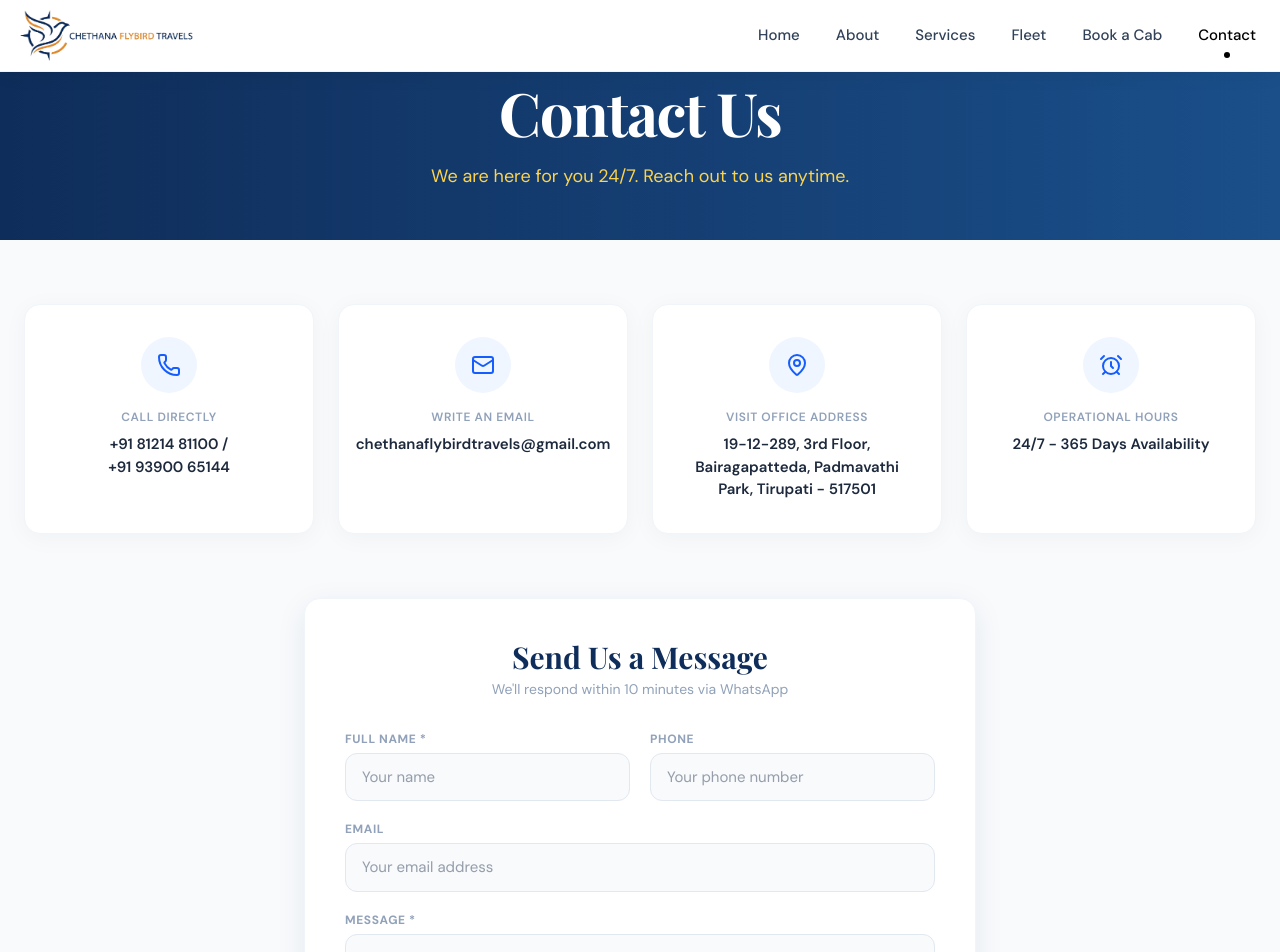
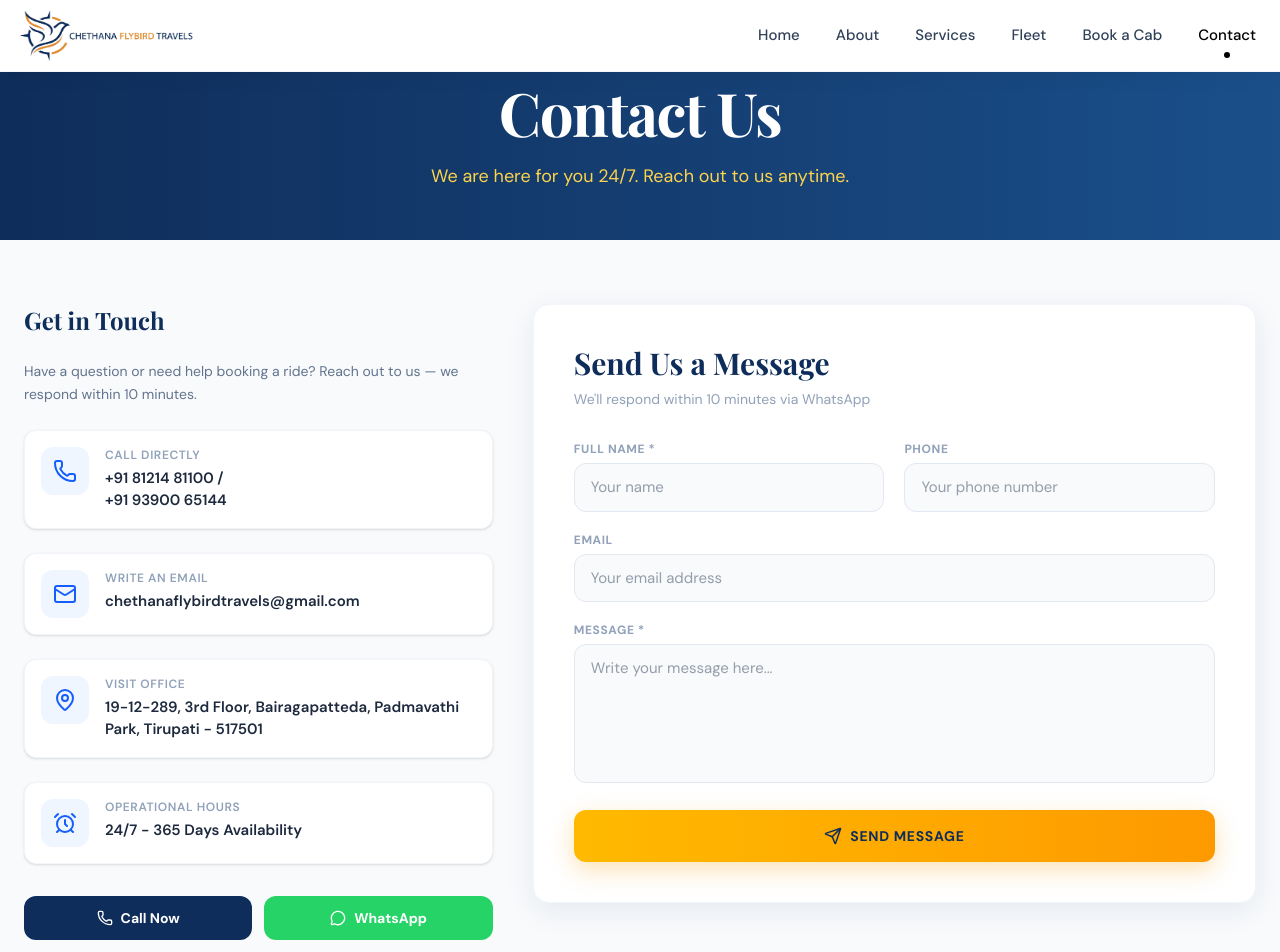
Before and after one commit to RaviDivya-2005/CFT-WEB, a React (Vite) app: page /contact in a window 1280 px wide. Shown: the top 952 px of the page. Built offline with nearby package versions, Linux system fonts and the light colour scheme; a web font is replaced by a local one.

Commit message:
Contact page: info left, form right layout

```diff
--- a/src/pages/Contact.tsx
+++ b/src/pages/Contact.tsx
@@ -1,6 +1,6 @@
 import { useState, FormEvent } from 'react';
 import { motion } from 'motion/react';
-import { Mail, Phone, MapPin, AlarmClock, Send } from 'lucide-react';
+import { Mail, Phone, MapPin, AlarmClock, Send, MessageCircle } from 'lucide-react';
 import SEO from '../components/SEO';
 
 export default function Contact() {
@@ -23,6 +23,13 @@ Message: ${form.message}`;
     setTimeout(() => setSent(false), 5000);
     setForm({ name: '', email: '', phone: '', message: '' });
   };
+
+  const contactInfo = [
+    { icon: <Phone className="w-6 h-6 text-blue-600" />, title: 'Call directly', value: <>+91 81214 81100 / <br /> +91 93900 65144</> },
+    { icon: <Mail className="w-6 h-6 text-blue-600" />, title: 'Write an email', value: 'chethanaflybirdtravels@gmail.com' },
+    { icon: <MapPin className="w-6 h-6 text-blue-600" />, title: 'Visit Office', value: '19-12-289, 3rd Floor, Bairagapatteda, Padmavathi Park, Tirupati - 517501' },
+    { icon: <AlarmClock className="w-6 h-6 text-blue-600" />, title: 'Operational hours', value: '24/7 - 365 Days Availability' },
+  ];
 
   return (
     <div className="flex flex-col min-h-screen relative overflow-x-hidden bg-[var(--off-white)]">
@@ -55,43 +62,51 @@ Message: ${form.message}`;
       </section>
 
       <div className="max-w-7xl mx-auto px-6 py-16">
-        <div className="grid grid-cols-1 sm:grid-cols-2 lg:grid-cols-4 gap-6 mb-16">
-          {[
-            { icon: <Phone className="w-6 h-6 text-blue-600" />, title: 'Call directly', value: <>+91 81214 81100 / <br /> +91 93900 65144</> },
-            { icon: <Mail className="w-6 h-6 text-blue-600" />, title: 'Write an email', value: 'chethanaflybirdtravels@gmail.com' },
-            { icon: <MapPin className="w-6 h-6 text-blue-600" />, title: 'Visit Office Address', value: '19-12-289, 3rd Floor, Bairagapatteda, Padmavathi Park, Tirupati - 517501' },
-            { icon: <AlarmClock className="w-6 h-6 text-blue-600" />, title: 'Operational hours', value: '24/7 - 365 Days Availability' },
-          ].map((info, i) => (
+        <div className="grid grid-cols-1 lg:grid-cols-5 gap-10 items-start">
+
+          {/* Left Side — Contact Info */}
           <motion.div
-              key={i}
-              initial={{ opacity: 0, y: 20 }}
-              whileInView={{ opacity: 1, y: 0 }}
-              transition={{ delay: i * 0.1, duration: 0.5 }}
+            initial={{ opacity: 0, x: -20 }}
+            whileInView={{ opacity: 1, x: 0 }}
             viewport={{ once: true }}
-              className="flex flex-col items-center text-center gap-4 p-8 bg-white border border-slate-100 rounded-2xl shadow-[0_4px_25px_rgba(30,41,59,0.04)] hover:shadow-lg transition-all"
+            className="lg:col-span-2 space-y-6"
           >
-              <div className="p-4 bg-blue-50 text-blue-600 rounded-full">{info.icon}</div>
+            <h2 className="font-serif text-2xl font-bold text-[var(--primary-dark)]">Get in Touch</h2>
+            <p className="font-sans text-sm text-slate-500 leading-relaxed">
+              Have a question or need help booking a ride? Reach out to us — we respond within 10 minutes.
+            </p>
+
+            {contactInfo.map((info, i) => (
+              <div key={i} className="flex items-start gap-4 p-4 bg-white rounded-xl border border-slate-100 shadow-sm">
+                <div className="p-3 bg-blue-50 text-blue-600 rounded-xl shrink-0">{info.icon}</div>
                 <div>
-                <dl>
-                  <dt className="text-xs font-semibold text-slate-400 uppercase tracking-wider">{info.title}</dt>
-                  <dd className="text-[15px] font-semibold text-slate-800 mt-2">{info.value}</dd>
-                </dl>
+                  <p className="text-xs font-semibold text-slate-400 uppercase tracking-wider">{info.title}</p>
+                  <p className="text-[15px] font-semibold text-slate-800 mt-1">{info.value}</p>
+                </div>
+              </div>
+            ))}
+
+            <div className="flex gap-3 pt-2">
+              <a href="tel:+918121481100" className="flex-1 flex items-center justify-center gap-2 py-3 bg-[#0F2D5A] text-white text-sm font-bold rounded-xl hover:bg-[#1A4F8A] transition-all">
+                <Phone size={16} />
+                <span>Call Now</span>
+              </a>
+              <a href="https://wa.me/918121481100" target="_blank" rel="noopener noreferrer" className="flex-1 flex items-center justify-center gap-2 py-3 bg-[#25D366] text-white text-sm font-bold rounded-xl hover:bg-[#20ba56] transition-all">
+                <MessageCircle size={16} />
+                <span>WhatsApp</span>
+              </a>
             </div>
           </motion.div>
-          ))}
-        </div>
 
-        {/* Contact Form */}
+          {/* Right Side — Contact Form */}
           <motion.div
-          initial={{ opacity: 0, y: 30 }}
-          whileInView={{ opacity: 1, y: 0 }}
+            initial={{ opacity: 0, x: 20 }}
+            whileInView={{ opacity: 1, x: 0 }}
             viewport={{ once: true }}
-          className="max-w-2xl mx-auto bg-white rounded-2xl p-8 sm:p-10 shadow-[0_8px_30px_rgba(15,45,90,0.08)] border border-slate-100"
+            className="lg:col-span-3 bg-white rounded-2xl p-8 sm:p-10 shadow-[0_8px_30px_rgba(15,45,90,0.08)] border border-slate-100"
           >
-          <div className="text-center mb-8">
-            <h2 className="font-serif text-2xl sm:text-3xl font-bold text-[var(--primary-dark)]">Send Us a Message</h2>
-            <p className="font-sans text-sm text-slate-400 mt-1">We'll respond within 10 minutes via WhatsApp</p>
-          </div>
+            <h2 className="font-serif text-2xl sm:text-3xl font-bold text-[var(--primary-dark)] mb-2">Send Us a Message</h2>
+            <p className="font-sans text-sm text-slate-400 mb-8">We'll respond within 10 minutes via WhatsApp</p>
 
             {sent ? (
               <div className="p-6 bg-emerald-50 rounded-2xl border border-emerald-200 text-center">
@@ -115,7 +130,7 @@ Message: ${form.message}`;
                 </div>
                 <div>
                   <label className="block text-xs font-bold uppercase tracking-wider text-slate-400 mb-1.5">Message *</label>
-                <textarea required rows={4} value={form.message} onChange={(e) => setForm({ ...form, message: e.target.value })} placeholder="Write your message here..." className="w-full px-4 py-3 bg-slate-50 border border-slate-200 rounded-xl focus:bg-white focus:border-[#1A4F8A] focus:ring-4 focus:ring-blue-100 outline-none transition-all text-[15px] resize-none" />
+                  <textarea required rows={5} value={form.message} onChange={(e) => setForm({ ...form, message: e.target.value })} placeholder="Write your message here..." className="w-full px-4 py-3 bg-slate-50 border border-slate-200 rounded-xl focus:bg-white focus:border-[#1A4F8A] focus:ring-4 focus:ring-blue-100 outline-none transition-all text-[15px] resize-none" />
                 </div>
                 <button type="submit" className="w-full h-[52px] bg-gradient-to-r from-amber-400 to-amber-500 hover:from-amber-500 hover:to-amber-600 text-[#0F2D5A] font-bold text-sm uppercase tracking-wider rounded-xl flex items-center justify-center gap-2 shadow-[0_8px_25px_rgba(245,158,11,0.30)] transition-all hover:scale-[1.01] active:scale-[0.99]">
                   <Send size={18} />
@@ -124,6 +139,8 @@ Message: ${form.message}`;
               </form>
             )}
           </motion.div>
+
+        </div>
       </div>
     </div>
   );
```
Lines whose indentation alone changed are shown as unchanged.
